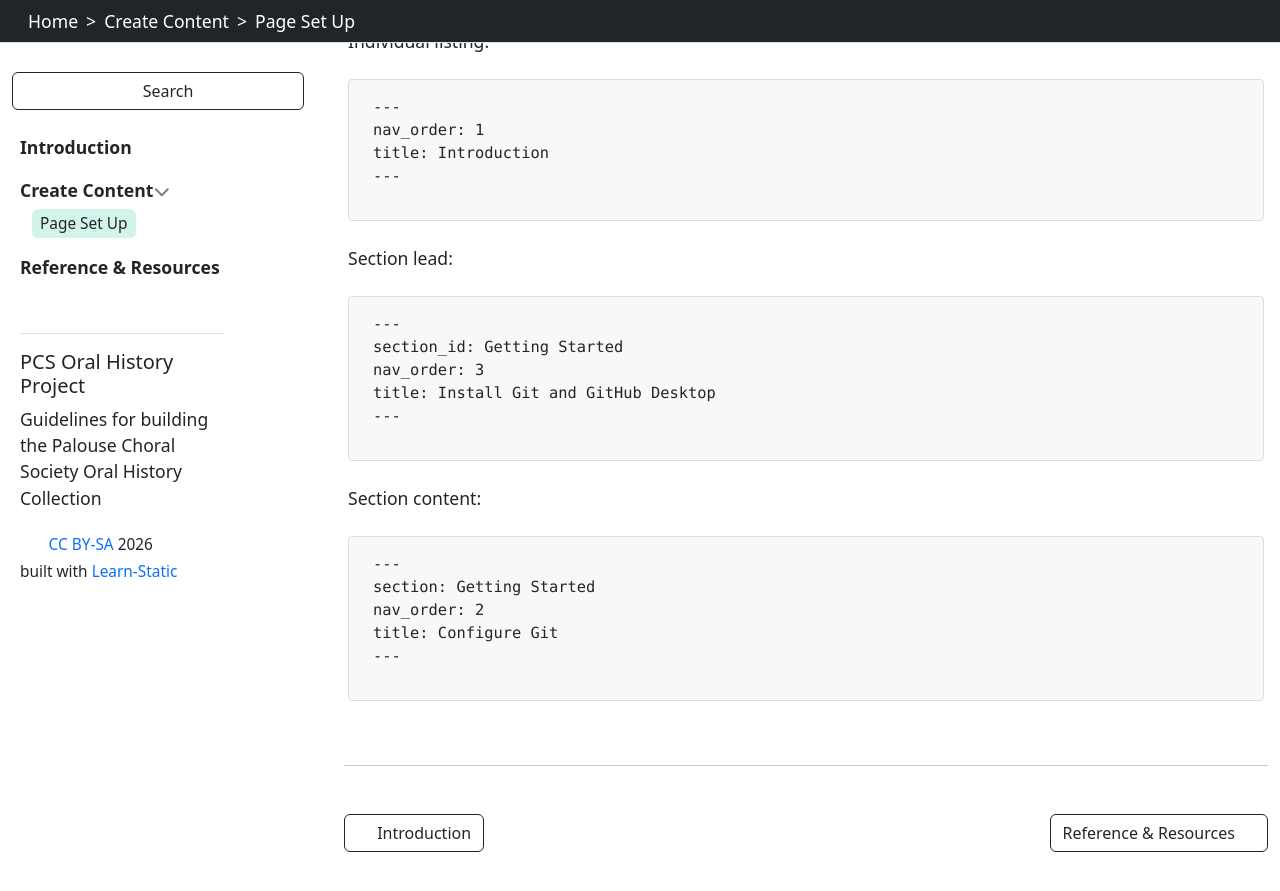
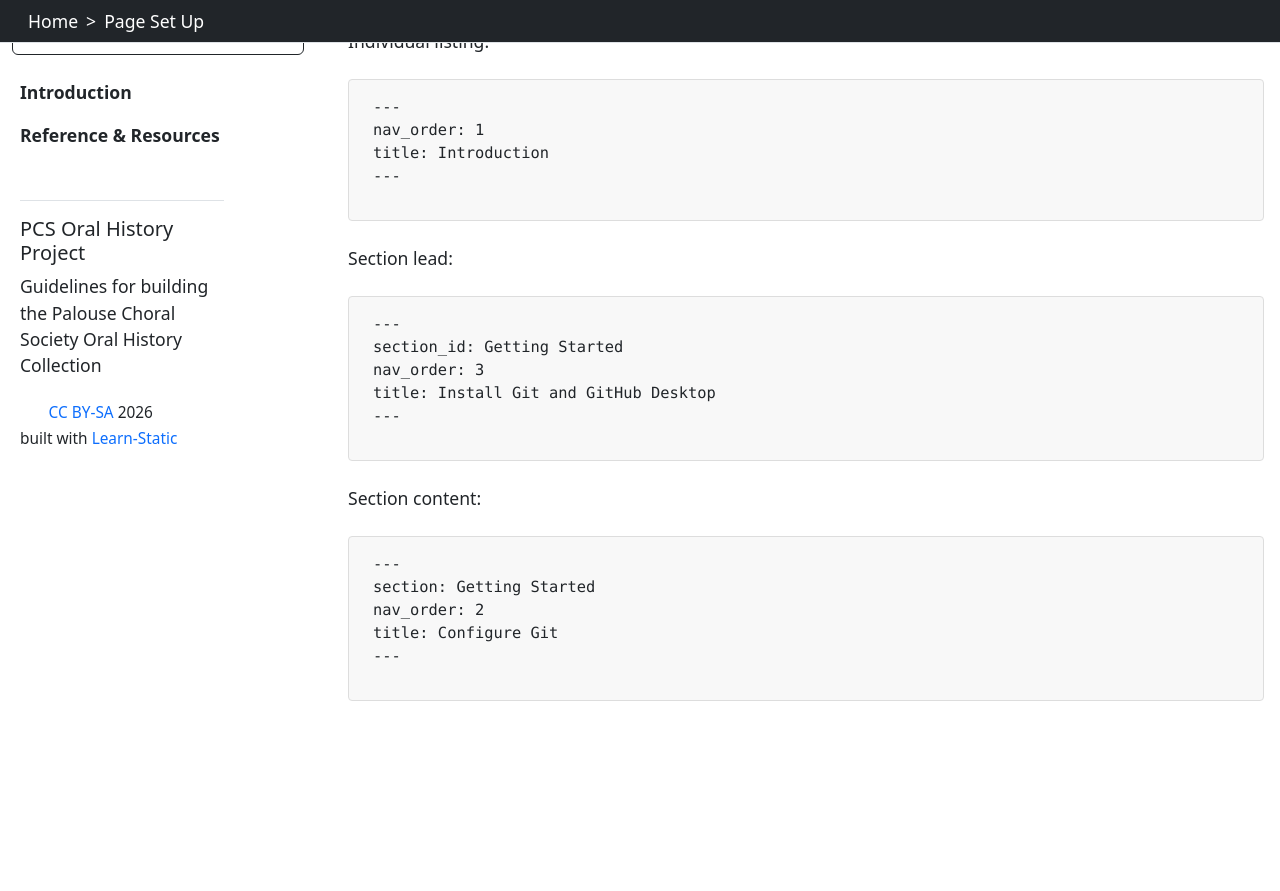
Before and after one commit to llove28/pcs-project, a Jekyll site: the page built from content/docs/pages.md, in a window 1280 px wide and 900 px high, scrolled down 2296 px. Shown: the top 891 px of the window. Built offline with Jekyll 4.4.1, drawn with Linux system fonts in a browser that asks for light colours; after the commit the page ends 3141 px from its top, so only the background shows below that.

Commit message:
Remove section_id and nav_order from pages.md

```diff
--- a/content/docs/pages.md
+++ b/content/docs/pages.md
@@ -1,6 +1,4 @@
 ---
-section_id: Create Content
-nav_order: 3
 title: Page Set Up
 topics: Front Matter; Navigation
 ---
```
